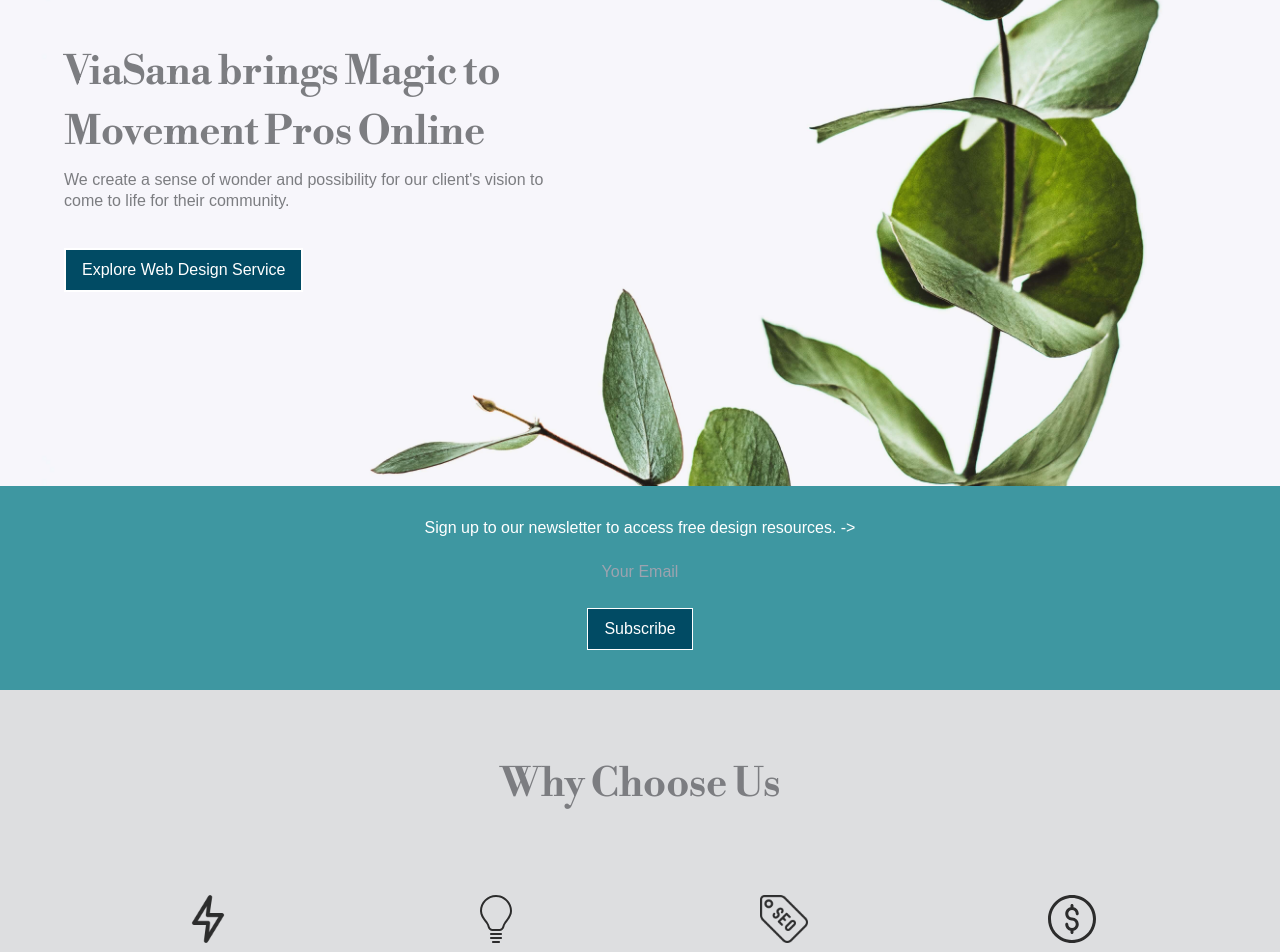
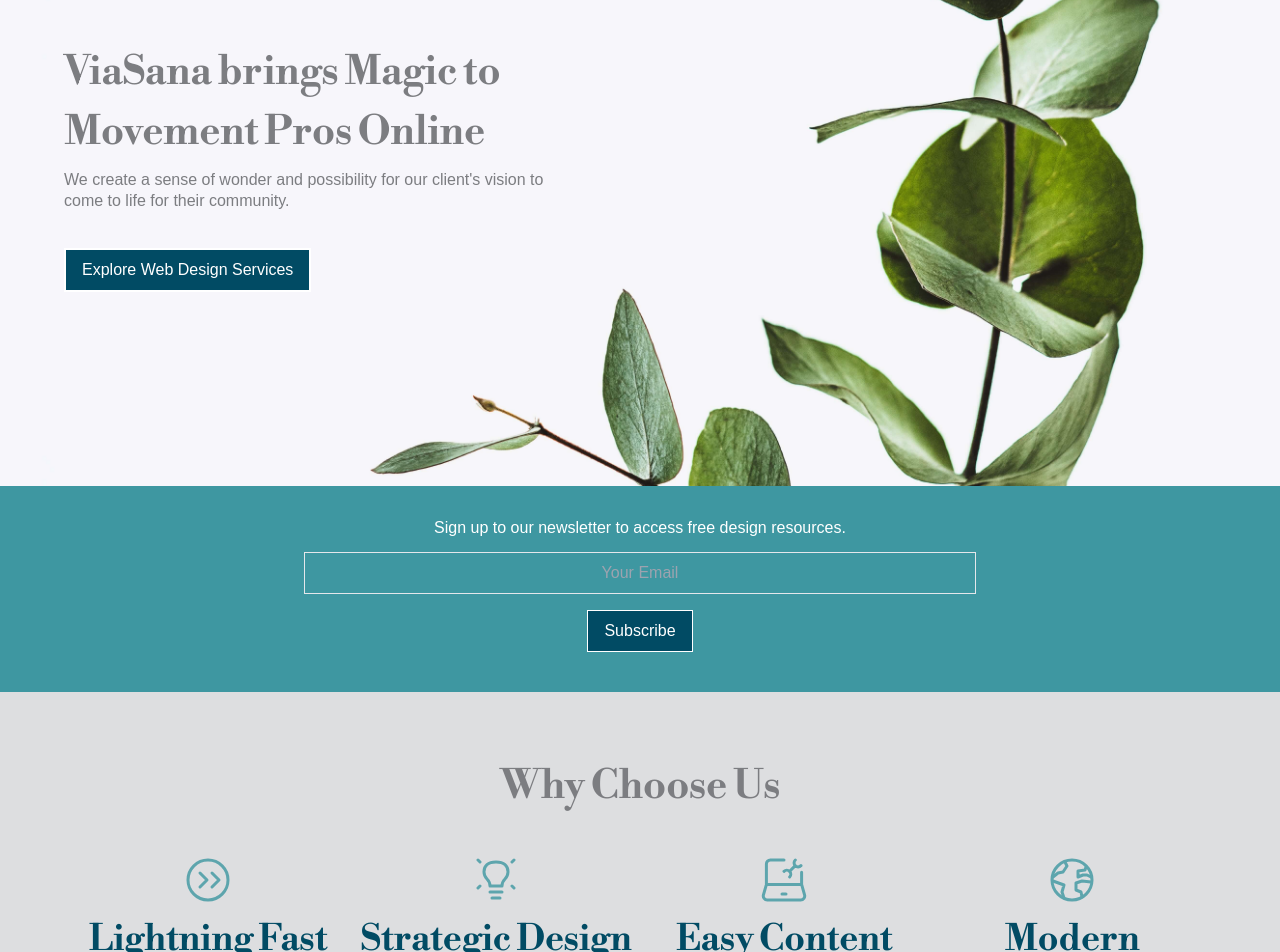
Before and after one commit to ViaSana/viasana-co, a Jekyll site: the page built from home.html, in a window 1280 px wide. Shown: the part 340-1292 px from the top of the page. Built offline with Jekyll 4.4.1, drawn with Linux system fonts in a browser that asks for light colours; nearby versions of some CDN libraries.

Commit message:
style tweaks

```diff
--- a/assets/css/output-style.css
+++ b/assets/css/output-style.css
@@ -523,12 +523,6 @@
 .col-span-full {
   grid-column: 1 / -1;
 }
-.m-1 {
-  margin: 0.25rem;
-}
-.m-3 {
-  margin: 0.75rem;
-}
 .m-2 {
   margin: 0.5rem;
 }
@@ -558,17 +552,11 @@
 .aspect-landscape {
   aspect-ratio: 2 / 1 ;
 }
+.h-20 {
+  height: 5rem;
+}
 .h-screen {
   height: 100vh;
-}
-.h-6 {
-  height: 1.5rem;
-}
-.h-12 {
-  height: 3rem;
-}
-.h-20 {
-  height: 5rem;
 }
 .max-h-\[30vw\] {
   max-height: 30vw;
@@ -579,17 +567,14 @@
 .min-h-70 {
   min-height: 70vh;
 }
-.w-\[80\%\] {
-  width: 80%;
-}
-.w-6 {
-  width: 1.5rem;
-}
-.w-12 {
-  width: 3rem;
+.min-h-\[220px\] {
+  min-height: 220px;
 }
 .w-20 {
   width: 5rem;
+}
+.w-\[80\%\] {
+  width: 80%;
 }
 .max-w-2xl {
   max-width: 42rem;
@@ -608,9 +593,6 @@
 }
 .grid-cols-4 {
   grid-template-columns: repeat(4, minmax(0, 1fr));
-}
-.grid-cols-2 {
-  grid-template-columns: repeat(2, minmax(0, 1fr));
 }
 .flex-row {
   flex-direction: row;
@@ -678,11 +660,15 @@
 .p-5p {
   padding: 5%;
 }
+.p-6 {
+  padding: 1.5rem;
+}
 .p-8 {
   padding: 2rem;
 }
-.p-6 {
-  padding: 1.5rem;
+.px-1 {
+  padding-left: 0.25rem;
+  padding-right: 0.25rem;
 }
 .pb-0 {
   padding-bottom: 0px;
@@ -696,9 +682,6 @@
 .pt-5p {
   padding-top: 5%;
 }
-.text-left {
-  text-align: left;
-}
 .text-center {
   text-align: center;
 }
@@ -708,16 +691,17 @@
 .font-sans {
   font-family: Source Sans 3, sans-serif;
 }
+.text-3xl {
+  font-size: 1.875rem;
+  line-height: 2.25rem;
+}
 .text-6xl {
   font-size: 3.75rem;
   line-height: 1;
 }
-.text-3xl {
-  font-size: 1.875rem;
-  line-height: 2.25rem;
-}
-.uppercase {
-  text-transform: uppercase;
+.text-green {
+  --tw-text-opacity: 1;
+  color: rgb(1 75 100 / var(--tw-text-opacity));
 }
 .text-platinum {
   --tw-text-opacity: 1;
@@ -773,6 +757,18 @@
 }
 
 @media not all and (min-width: 640px) {
+  .max-sm\:order-1 {
+    order: 1;
+  }
+  .max-sm\:order-2 {
+    order: 2;
+  }
+  .max-sm\:flex-row-reverse {
+    flex-direction: row-reverse;
+  }
+  .max-sm\:flex-col-reverse {
+    flex-direction: column-reverse;
+  }
   .max-sm\:text-center {
     text-align: center;
   }
--- a/home.html
+++ b/home.html
@@ -16,14 +16,14 @@
     <div class="max-w-lg">
         <h2>ViaSana brings Magic to<br>Movement Pros Online</h2>
         <p class="pb-4">We create a sense of wonder and possibility for our client's vision to come to life for their community.</p>
-        <div class="my-2 button">Explore Web Design Service</div>
+        <div class="my-2 button"><a href="#">Explore Web Design Services</a></div>
     </div>
 </section>
 
 <section class="p-8 text-center text-white bg-moonstone">
-    <p> Sign up to our newsletter to access free design resources. -> </p>
+    <p> Sign up to our newsletter to access free design resources.</p>
     <form class="grid max-w-2xl mx-auto" method="post">
-        <input type="email" id="email" name="email" class="p-2 mb-2 text-center bg-transparent" placeholder="Your Email" />
+        <input type="email" id="email" name="email" class="p-2 mb-2 text-center bg-transparent border" placeholder="Your Email" />
 
         <input type="hidden" name="inbox_key" value="contact-form">
         <input type="text" name="_gotcha" style="display: none;">
@@ -34,16 +34,16 @@
 
 <!-- Icon Grid  -->
 <section class="grid grid-cols-4 text-center icon-section" id="why-us">
-    <div class="text-center pb-5p col-span-full">
+    <div class="pb-4 text-center col-span-full">
         <h2> Why Choose Us </h2>
     </div>
 
     <!-- Loop that pulls in from "Why_Choose_Us" Data file (Icon, Title, and Text)-->
     {% for item in site.data.why_choose_us.choose_us limit:4 %}
-    <div class="col-span-4 md:col-span-1 sm:col-span-2">
+    <div class="col-span-4 md:col-span-1 sm:col-span-2 min-h-[220px]">
         <img src="{{ item.icon }}">
-        <h4>{{ item.title }}</h4>
-        <p>{{ item.text }}</p>
+        <h4 class="px-1 text-green">{{ item.title }}</h4>
+        <p class="p-2">{{ item.text }}</p>
     </div>
     {% endfor %}
 
@@ -77,8 +77,8 @@
 <!-- Opening banner  -->
 <section class="flex justify-end text-center bg-image bg-plant-2 min-h-70" id="services">
     <div class="self-center max-w-lg text-right">
-        <h2> Our Services </h2>
-        <p> From collaborating to understand your physical presence, messaging, and values, to optimizing each digital touchpoint, we create cohesive online spaces that reflect the heart of your business. Let's work together to carry your brand from offline to an engaging, results-driven website tailored to your community.</p>
+        <h2 class="text-green"> Our Services </h2>
+        <p class="text-green"> From collaborating to understand your physical presence, messaging, and values, to optimizing each digital touchpoint, we create cohesive online spaces that reflect the heart of your business. Let's work together to carry your brand from offline to an engaging, results-driven website tailored to your community.</p>
     </div>
 </section>
 
@@ -98,12 +98,12 @@
 <section class="bg-green">
     <h2 class="text-center text-platinum"> Recent Projects </h2>
     <div class="grid grid-cols-12">
-        <div class="self-center sm:col-span-5 col-span-full p-5p">
+        <div class="self-center sm:col-span-5 col-span-full p-5p max-sm:order-2">
             <h4 class="text-thistle"> Wisdom's Way </h4>
             <p> Built for a holistic health and life coach. Through deep collaboration, we gained insight into her brand vision, target audience, and desired user experience. We brought her unique approach to mind-body wellness to life through intentional design choices and custom content. The site exudes an airy, wholistic aesthetic while also clearly communicating the coach's offerings. Lead generation elements like an email and contact forms enable visitors to easily engage further. This holistic coaching site exemplifies our process of fusing creative design with digital strategy to craft experiences that aesthetically and functionally achieve business goals.</p>
             <a href="http://wisdoms-way.com" class="button"> Go to site </a>
         </div>
-        <div class="relative self-center sm:col-span-7 col-span-full p-5p">
+        <div class="relative self-center sm:col-span-7 col-span-full p-5p ">
             <img src="assets/images/portfolio/ww.png" alt="wisdoms way project">
             <div class="bg-cover bg-center aspect-[5/4] w-[80%] absolute top-0 right-0 opacity-0 hover:opacity-100" style="background-image: url(assets/images/portfolio/ww-2.png)"></div>
         </div>
```
Also changed, not shown: _data/why_choose_us.yml (+5 -5 lines), assets/images/icons/bubble-star.svg (added), assets/images/icons/dollar.svg (deleted), assets/images/icons/fast-right-circle.svg (added), assets/images/icons/flash.png (deleted), assets/images/icons/globe.svg (added), assets/images/icons/idea-2.svg (deleted), assets/images/icons/laptop-fix.svg (added), assets/images/icons/light-bulb-on.svg (added), assets/images/icons/seo-tag.png (deleted).
